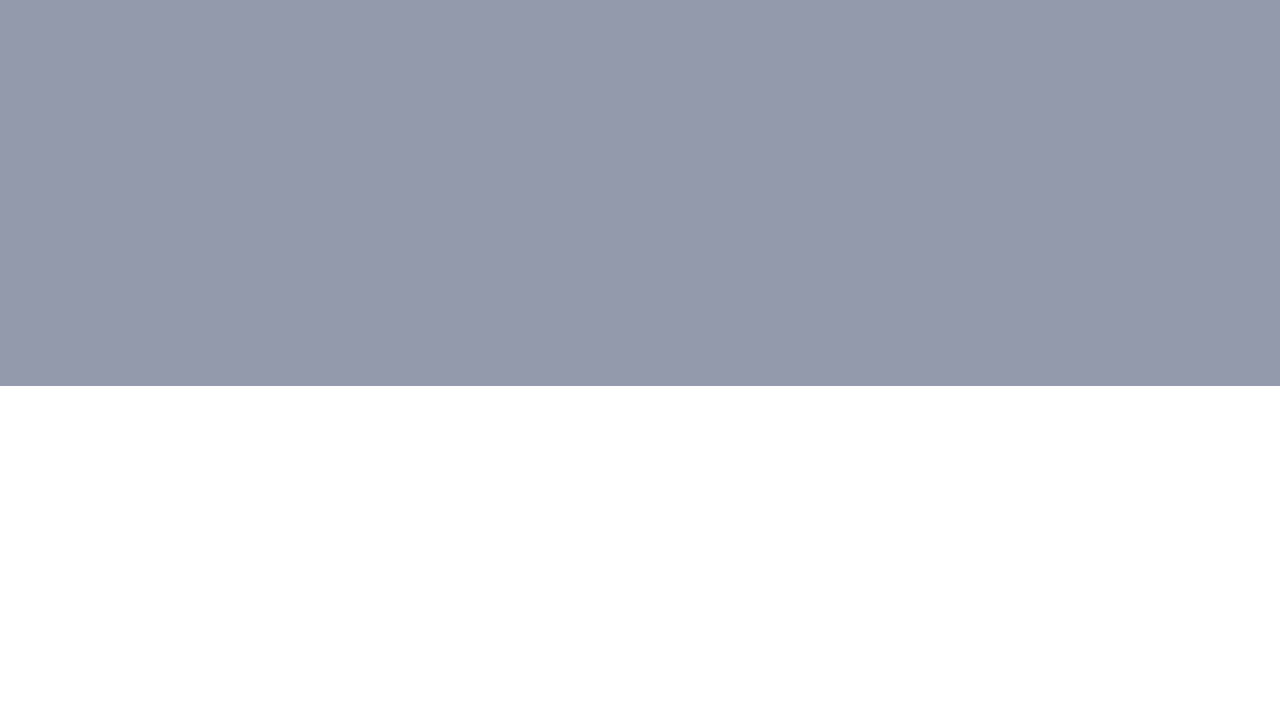
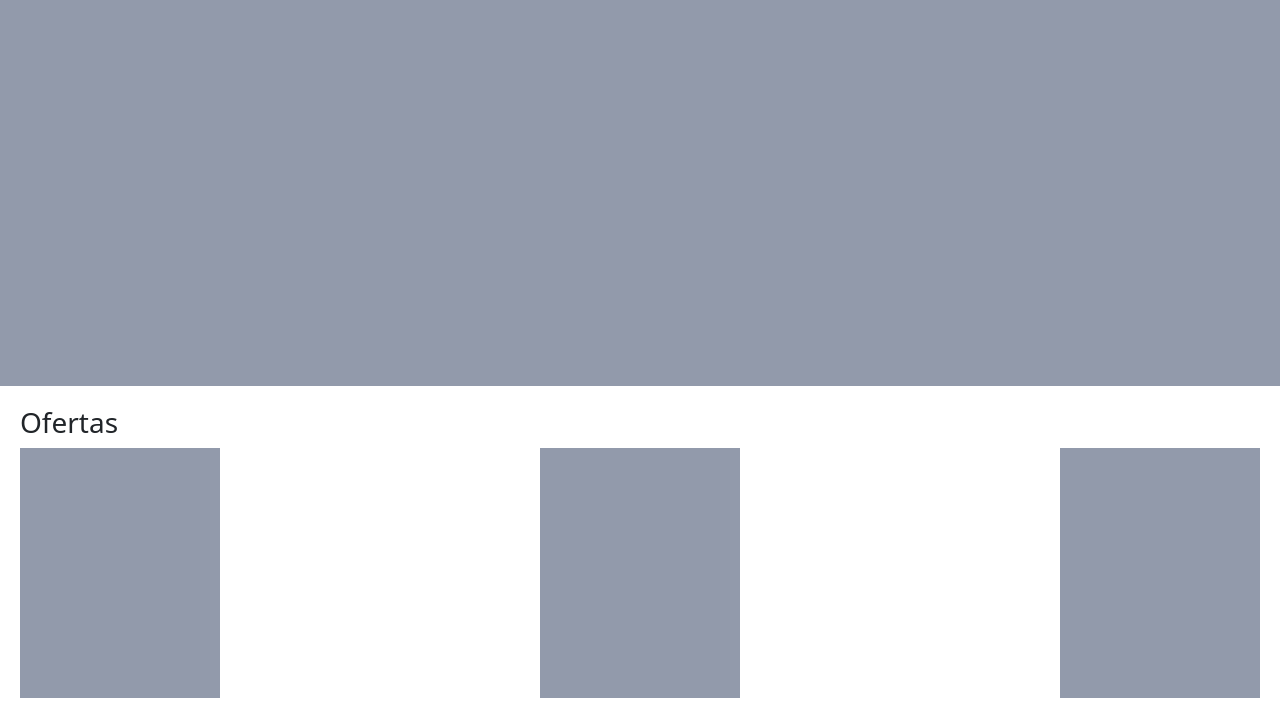
Before and after one commit to Jere283/Boxx, a plain HTML site: page index.html in a window 1280 px wide. Shown: the part 96-814 px from the top of the page. Drawn offline with Linux system fonts and the light colour scheme.

Commit message:
Branch landing page, responsive tablet y novedades

```diff
--- a/css/main.css
+++ b/css/main.css
@@ -2,29 +2,52 @@ body{
     background-color: rgb(14, 13, 13);
 }
 
+/*Logo Boxx */
 .logo{
     width: 150px;
     height: 80px;
 }
 
+/* Iconos ( menus, shopping bag, etc.*/
 .ico{
     padding-top: 15px;
     font-size: 45px;
 }
 
+/* display contenedor de iconos ( rows) */
 .cont{
     display: flex;
     flex-direction: row;
 }
 
+/*Botones*/
 .butt{
     border: none;
     background: none;
 }
 
+/* Barra de novedades */
 .nov{
     background-color: #929aab;
     height: 400px;
+}
+
+/* Contenedor de elementos principales*/
+.princi{
+    margin: 20px;
+}
+
+/* Contenedor de productos FlexBox*/
+.contProd{
+    display: flex;
+    justify-content: space-between;
+}
+
+/* Productos o elementod dentro del 2nd cont*/
+.cubProd{
+    background-color: #929AAB;
+    height: 190px;
+    width: 115px;
 }
 
 /* Hovers */
@@ -32,3 +55,11 @@ body{
     font-size: 40px;
 
 }
+
+/*tablets*/
+@media screen and (min-width: 670px ) {
+    .cubProd{
+        height: 250px;
+        width: 200px;
+    }
+}
--- a/index.html
+++ b/index.html
@@ -12,16 +12,22 @@
 </head>
 <body>
     <!-- Barra de navegacion -->
-    <nav>
-        <div style="border-bottom: solid 2px black;" class="container">
+    <nav style="border-bottom: solid 2px black;">
+         <!-- container que contiene las 3 columnas en la que se divide la navbar, dentro de la misma estan
+        3 botones y un logo -->
+        <div class="container">
             <div class="row">
                 <div class="col">
+                    <!-- boton de menu -->
                     <button class="butt"><i class="fa-solid fa-bars ico"></i></button>
                 </div>
                 <div class="col">
+                    <!-- Logo Principal -->
                     <img class="logo" src="img/Logo.jpeg" alt="">
                 </div>
                 <div class="col">
+                    <!--Div contenedor que contiene 2 divs con un boton de busqueda y un boton de una shopping
+                    bag que fueron arreglados en columnas utilizando Flexbox -->
                     <div class="cont">
                         <div style="margin-right: 22px;">
                             <button class="butt"><i class="fa-solid fa-magnifying-glass ico cont"></i></button>
@@ -32,7 +38,6 @@
                     </div>
                 </div>
             </div>
-
         </div>
     </nav>
 
@@ -44,8 +49,19 @@
         </div>
 
         <!-- Container que contendra las categorias de la landing page-->
-        </div>
+        <div class="princi">
+            <h3> Ofertas</h3>
+            <div class="contProd">
+                <div class="cubProd">
 
+                </div>
+                <div class="cubProd">
+
+                </div>
+                <div class="cubProd">
+
+                </div>
+            </div>
         </div>
 
     </div>
```
